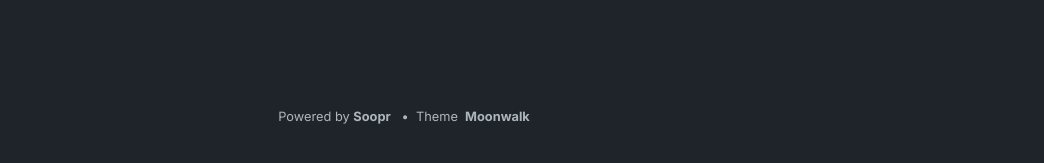
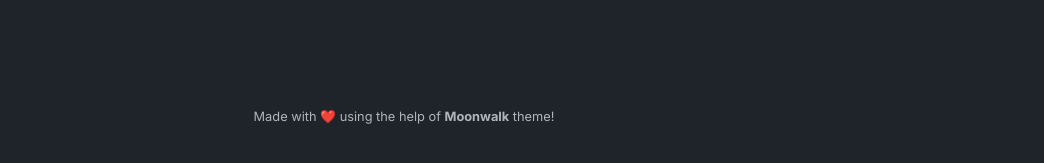
Before and after one commit to nisheri-ascar/TheMetamorphosisProject, a Jekyll site: the page built from index.md, in a window 1280 px wide. Shown: the part 469-632 px from the top of the page, without its empty margins (236-1280 px from the left). Built offline with Jekyll 4.4.1, drawn with Linux system fonts in a browser that asks for light colours.

Commit message:
change footer

```diff
--- a/_config.yml
+++ b/_config.yml
@@ -12,7 +12,7 @@ remote_theme: abhinavs/moonwalk
 theme_config:
   appearance: "dark" # can be "light", "dark" or "auto"
   appearance_toggle: true # if appearance can be switched by user
-  back_home_text: "home.." # customize text for homepage link in post layout
+  back_home_text: "Return To Home" # customize text for homepage link in post layout
   date_format: "%Y-%m-%d" # customize how date is formatted
   show_description: true # show blog description
   show_navbar: true # show horizontal navbar
@@ -33,8 +33,8 @@ theme_config:
     title_blog: Blog
     # title_old_projects: Old Projects
 
-soopr:
-  publish_token: "" # sign up at https://www.soopr.co to get your publish token and personalize share and reaction options
+#soopr:
+  # publish_token: "" # sign up at https://www.soopr.co to get your publish token and personalize share and reaction options
 
 highlighter: rouge
 
--- a/_layouts/default.html
+++ b/_layouts/default.html
@@ -21,7 +21,7 @@
           •
           &nbsp;
           {%- endif -%}
-          Theme&nbsp; <a href="https://github.com/abhinavs/moonwalk" target="_blank" rel="noreferrer">Moonwalk</a>
+          Made with ❤️  using the help of&nbsp;<a href="https://github.com/abhinavs/moonwalk" target="_blank" rel="noreferrer">Moonwalk</a> theme!
         </div>
       </div>
     </main>
```
Also changed, not shown: Gemfile.lock.
